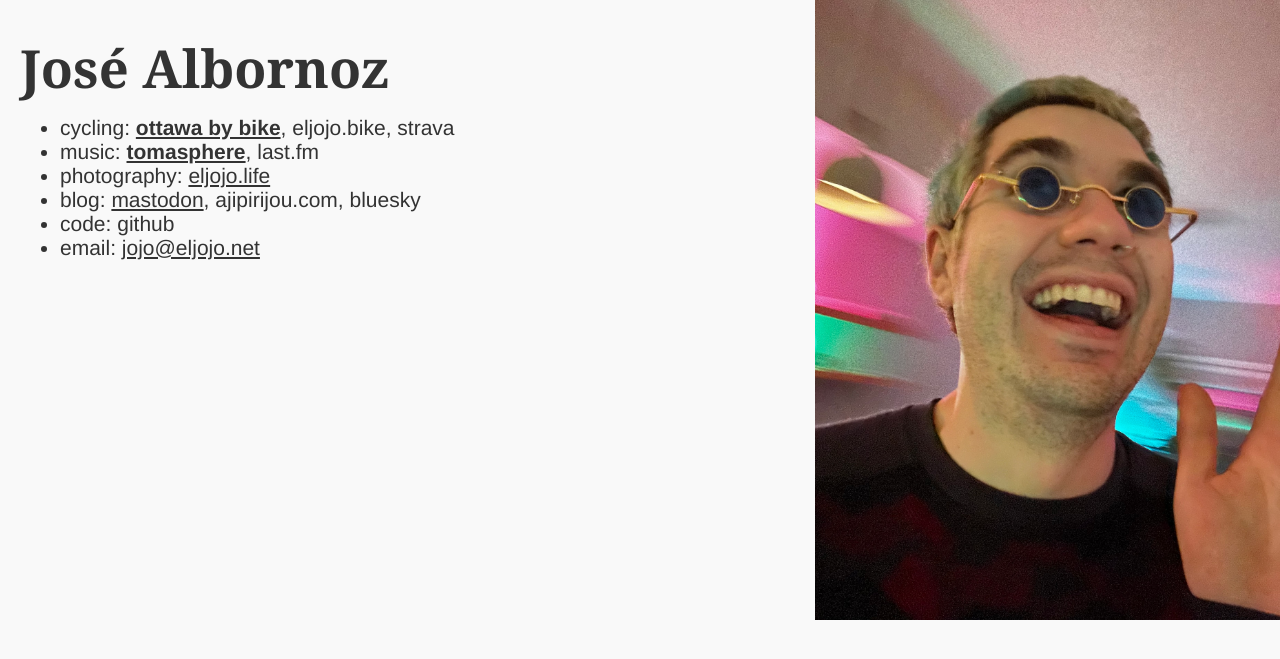
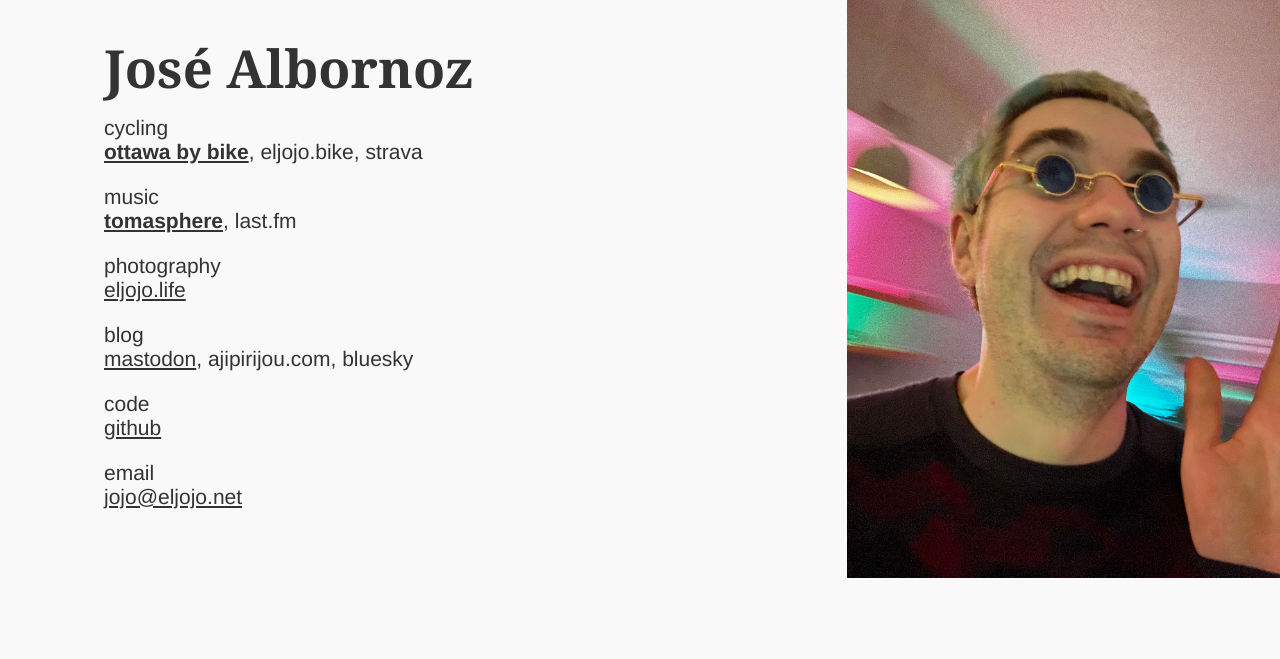
Before and after one commit to eljojo/eljojo.net, a PHP site: page / in a window 1280 px wide. Shown: the top 659 px of the page. Run offline with PHP 8.4, Linux system fonts and the light colour scheme.

Commit message:
redesign

```diff
--- a/index.html
+++ b/index.html
@@ -4,7 +4,7 @@
     <meta charset="utf-8" />
     <title>José Albornoz</title>
     <meta content="human being." name="description" />
-    <meta name="keywords" content="jojo, eljojo, jose, tomas, albornoz, rodriguez, mychemicaljojo, ajipirijou, el, jojo,  eljojo.net, ajipirijou.com" />
+    <meta name="keywords" content="jojo, eljojo, ajipirijou, tomasphere, ottawabybike" />
     <link rel="canonical" href="https://eljojo.net/" />
     <meta property="og:title" content="José Albornoz"/>
     <meta property="og:description" content="human being" />
@@ -17,7 +17,7 @@
     <meta name="twitter:description" content="human being" />
     <meta name="twitter:image" content="https://eljojo.net/square_thumb.jpg?v2" />
     <meta name="viewport" content = "width=device-width, initial-scale=1.0" />
-    <link href="style.css?v=2022-10-18" media="screen" rel="stylesheet" type="text/css" />
+    <link href="style.css?v=2025-03-20" media="screen" rel="stylesheet" type="text/css" />
     <link rel="shortcut icon" href="/favico.png" />
     <script defer data-domain="eljojo.net" src="https://plausible.io/js/script.outbound-links.js"></script>
   </head>
@@ -28,12 +28,12 @@
           <h1 title="eljojo">José Albornoz</h1>
         </header>
         <ul>
-          <li>cycling: <a class="always-underline" href="https://ottawabybike.ca" style="font-weight: bold;">ottawa by bike</a>, <a href="https://eljojo.bike">eljojo.bike</a>, <a href="https://www.strava.com/athletes/5988240">strava</a></li>
-          <li>music: <a class="always-underline" href="https://tomasphere.com" style="font-weight: bold;">tomasphere</a>, <a href="https://last.fm/user/eljojo_net">last.fm</a></li>
-          <li>photography: <a class="always-underline" href="https://eljojo.life">eljojo.life</a></li>
-          <li>blog: <a class="always-underline" rel="me" href="https://ruby.social/@eljojo">mastodon</a>, <a href="https://ajipirijou.com">ajipirijou.com</a>, <a href="https://bsky.app/profile/eljojo.ruby.social.ap.brid.gy">bluesky</a></li>
-          <li>code: <a href="https://github.com/eljojo">github</a></li>
-          <li>email: <a class="always-underline" href="&#x6D;&#x61;&#x69;&#x6C;&#x74;&#x6F;&#x3A;&#x6A;&#x6F;&#x6A;&#x6F;&#x40;&#x65;&#x6C;&#x6A;&#x6F;&#x6A;&#x6F;&#x2E;&#x6E;&#x65;&#x74;">&#x6A;&#x6F;&#x6A;&#x6F;&#x40;&#x65;&#x6C;&#x6A;&#x6F;&#x6A;&#x6F;&#x2E;&#x6E;&#x65;&#x74;</a></li>
+          <li><span>cycling</span> <a class="always-underline" href="https://ottawabybike.ca" style="font-weight: bold;">ottawa by bike</a>, <a href="https://eljojo.bike">eljojo.bike</a>, <a href="https://www.strava.com/athletes/5988240">strava</a></li>
+          <li><span>music</span> <a class="always-underline" href="https://tomasphere.com" style="font-weight: bold;">tomasphere</a>, <a href="https://last.fm/user/eljojo_net">last.fm</a></li>
+          <li><span>photography</span> <a class="always-underline" href="https://eljojo.life">eljojo.life</a></li>
+          <li><span>blog</span> <a class="always-underline" rel="me" href="https://ruby.social/@eljojo">mastodon</a>, <a href="https://ajipirijou.com">ajipirijou.com</a>, <a href="https://bsky.app/profile/eljojo.ruby.social.ap.brid.gy">bluesky</a></li>
+          <li><span>code</span> <a class="always-underline" href="https://github.com/eljojo">github</a></li>
+          <li><span>email</span> <a class="always-underline" href="&#x6D;&#x61;&#x69;&#x6C;&#x74;&#x6F;&#x3A;&#x6A;&#x6F;&#x6A;&#x6F;&#x40;&#x65;&#x6C;&#x6A;&#x6F;&#x6A;&#x6F;&#x2E;&#x6E;&#x65;&#x74;">&#x6A;&#x6F;&#x6A;&#x6F;&#x40;&#x65;&#x6C;&#x6A;&#x6F;&#x6A;&#x6F;&#x2E;&#x6E;&#x65;&#x74;</a></li>
         </ul>
       </section>
       <section class="image">
--- a/style.css
+++ b/style.css
@@ -47,8 +47,18 @@ a.always-underline {
 }
 
 a:hover {
-  border-bottom: 1px solid #666;
   text-decoration: none;
+
+  background: #28bbff; color: #fff;
+}
+
+ul {
+  padding: 0;
+}
+
+li { list-style: none; margin-bottom: 1em; }
+li span {
+  display: block;
 }
 
 /* background adjustments */
@@ -56,6 +66,7 @@ a:hover {
 @media screen and (min-width: 800px) {
   .container {
     display: flex;
+    padding-left: 4em;
   }
   .main {
     flex: 5;
@@ -74,7 +85,7 @@ a:hover {
 /* text adjustments */
 @media screen and (max-width: 1024px) {
   a, a:visited{
-    border-bottom: 1px solid #666;
+    /* border-bottom: 1px solid #666; */
   }
 }
 @media screen and (max-width: 600px) and (min-width: 351px) {
```
